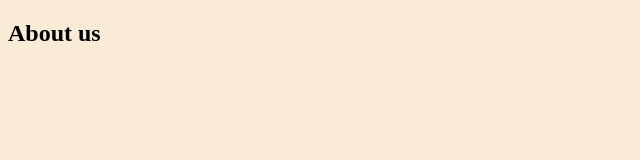
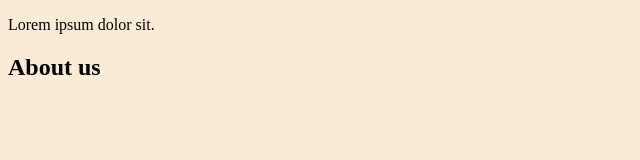
Before and after one commit to satyendra25/Newrepo, a plain HTML site: page about.html in a window 1280 px wide. Shown: the whole page, without its empty margins (0-640 px from the left). Drawn offline with Linux system fonts and the light colour scheme.

Commit message:
Update new data

```diff
--- a/about.html
+++ b/about.html
@@ -11,7 +11,7 @@
     </style>
 </head>
 <body>
-
+    <div><p>Lorem ipsum dolor sit.</p></div>
     <div class="about">
         <h2>About us</h2>
     </div>
```
